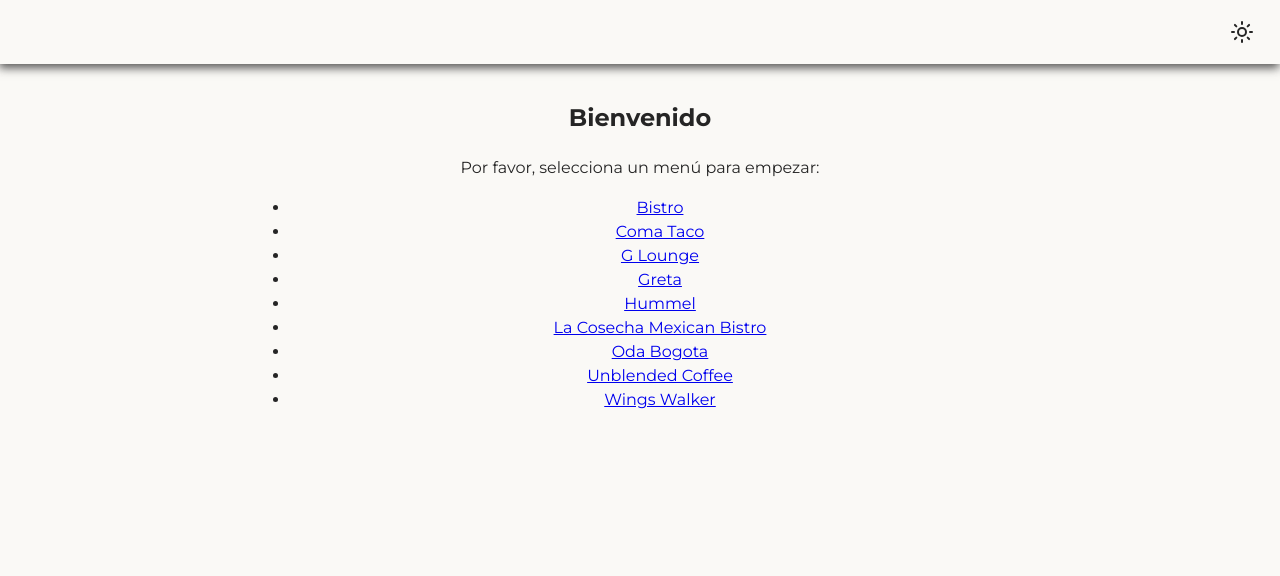
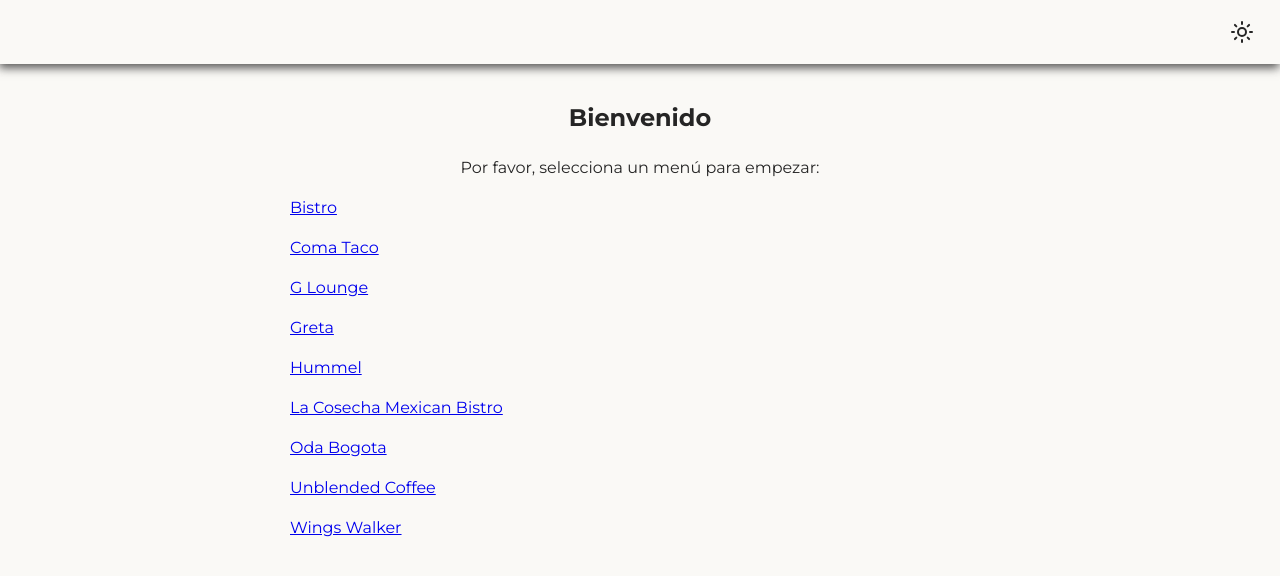
Before and after one commit to juanjosec5/lightweight-menu, a Vue app: page / in a window 1280 px wide. Shown: the top 576 px of the page. Built offline with nearby package versions, Linux system fonts and the light colour scheme.

Commit message:
updated main menu style

```diff
--- a/src/App.vue
+++ b/src/App.vue
@@ -170,7 +170,7 @@
     <section v-if="isMissingParam" class="welcome">
       <h2>Bienvenido</h2>
       <p>Por favor, selecciona un menú para empezar:</p>
-      <ul>
+      <ul class="main-menus">
         <li v-for="m in KNOWN_MENUS" :key="m">
           <a :href="`?menu=${m}`">{{ prettifyName(m) }}</a>
         </li>
@@ -258,6 +258,13 @@
 </template>
 
 <style scoped lang="scss">
+  .main-menus {
+    list-style: none;
+    display: flex;
+    flex-direction: column;
+    place-items: flex-start;
+    gap: 1rem;
+  }
   .menus-nav {
     display: flex;
     box-sizing: border-box;
```
